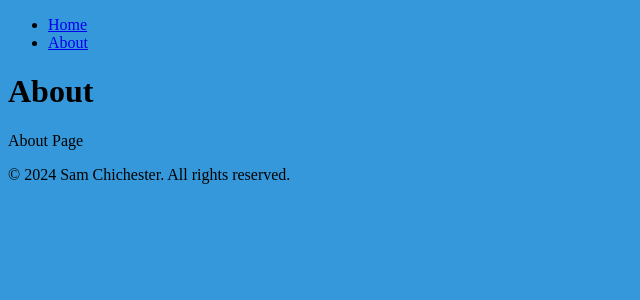
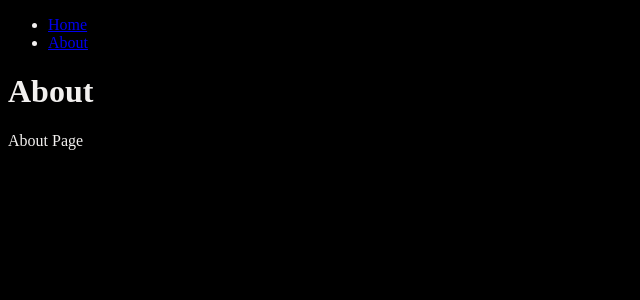
Before and after one commit to SamChichester/Spotify-Rewrapped, a Next.js app in the folder frontend/: page /about in a window 1280 px wide. Shown: the top 300 px of the page, without its empty margins (0-640 px from the left). Built offline with nearby package versions, Linux system fonts and the light colour scheme.

Commit message:
Modified Layout and created custom document.

```diff
--- a/frontend/pages/_app.tsx
+++ b/frontend/pages/_app.tsx
@@ -1,12 +1,13 @@
 import type { AppProps } from 'next/app';
-import Layout from './components/Layout/Layout';
 import "../styles/global.scss";
+import Navbar from './components/Navbar/Navbar';
 
 const App = ({Component, pageProps}: AppProps) => {
   return (
-    <Layout>
+    <>
+      <Navbar />
       <Component {...pageProps} />
-    </Layout>
+    </>
   );
 };
 
--- /dev/null
+++ b/frontend/pages/_document.tsx
@@ -0,0 +1,17 @@
+import { Html, Head, Main, NextScript } from "next/document";
+import React from "react";
+
+const Document = () => {
+  return (
+    <Html lang="en">
+      <Head>
+      </Head>
+      <body>
+        <Main />
+        <NextScript />
+      </body>
+    </Html>
+  );
+};
+
+export default Document;
--- a/frontend/pages/components/Layout/Layout.tsx
+++ /dev/null
@@ -1,41 +0,0 @@
-import React from "react";
-import Head from "next/head";
-import Link from "next/link";
-import styles from "./Layout.module.scss";
-
-interface LayoutProps {
-  children: React.ReactNode;
-}
-
-const Layout: React.FC <LayoutProps> = ({ children }) => {
-  return (
-    <div>
-      <Head>
-        <title>Spotify Rewrapped</title>
-      </Head>
-
-      <header>
-        <div>
-          <ul>
-            <li>
-              <Link href="/">Home</Link>
-            </li>
-            <li>
-              <Link href="/about">About</Link>
-            </li>
-          </ul>
-        </div>
-      </header>
-
-      <main>
-        {children}
-      </main>
-
-      <footer>
-        <p>&copy; {new Date().getFullYear()} Sam Chichester. All rights reserved.</p>
-      </footer>
-    </div>
-  );
-};
-
-export default Layout;
--- /dev/null
+++ b/frontend/pages/components/Navbar/Navbar.tsx
@@ -0,0 +1,20 @@
+import React from "react";
+import Link from "next/link";
+import styles from "./Navbar.module.scss";
+
+const Navbar: React.FC = () => {
+  return (
+    <div>
+      <ul>
+        <li>
+          <Link href="/">Home</Link>
+        </li>
+        <li>
+          <Link href="/about">About</Link>
+        </li>
+      </ul>
+    </div>
+  );
+};
+
+export default Navbar;
--- a/frontend/styles/global.scss
+++ b/frontend/styles/global.scss
@@ -1,5 +1,7 @@
-$primary-color: #3498db;
+$background-color: #000000;
+$text-color: #f2f0ef;
 
 body {
-  background-color: $primary-color;
+  background-color: $background-color;
+  color: $text-color;
 }
```
Also changed, not shown: frontend/pages/components/Navbar/Navbar.module.scss (added).
